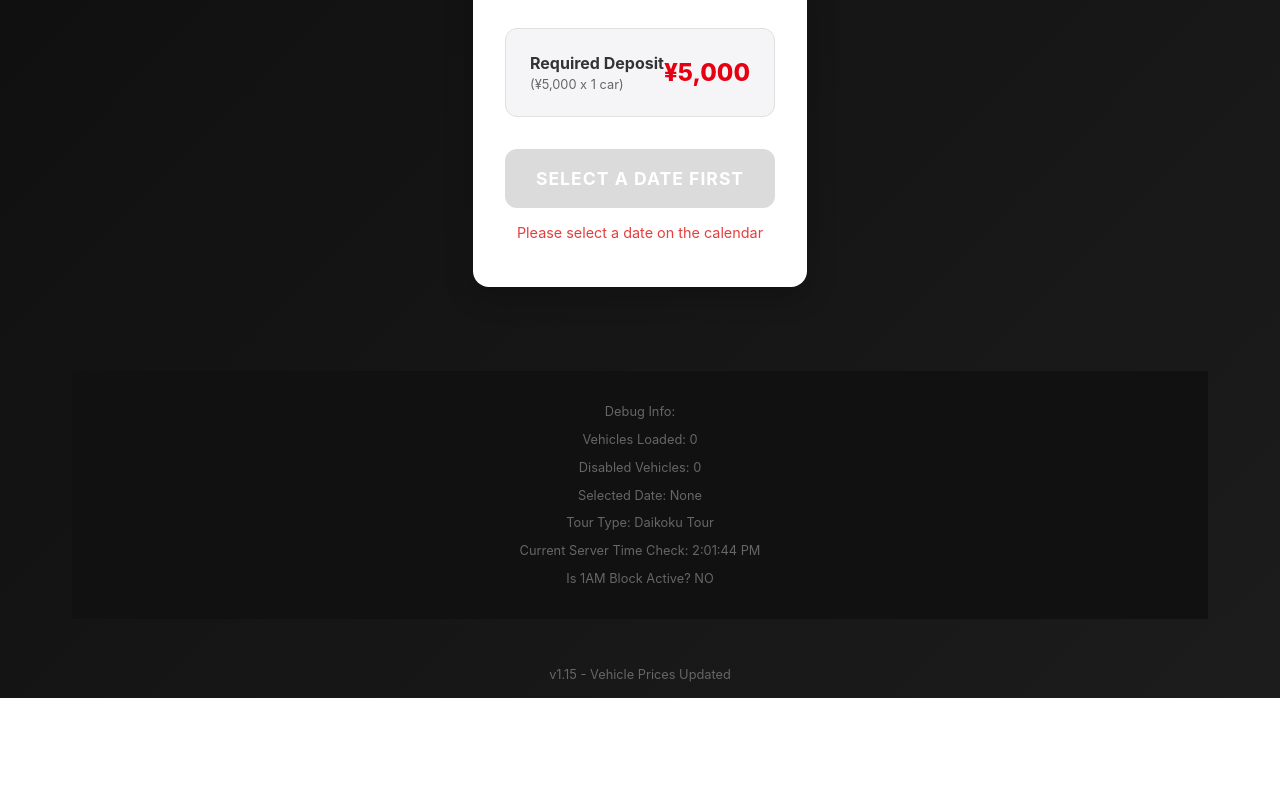
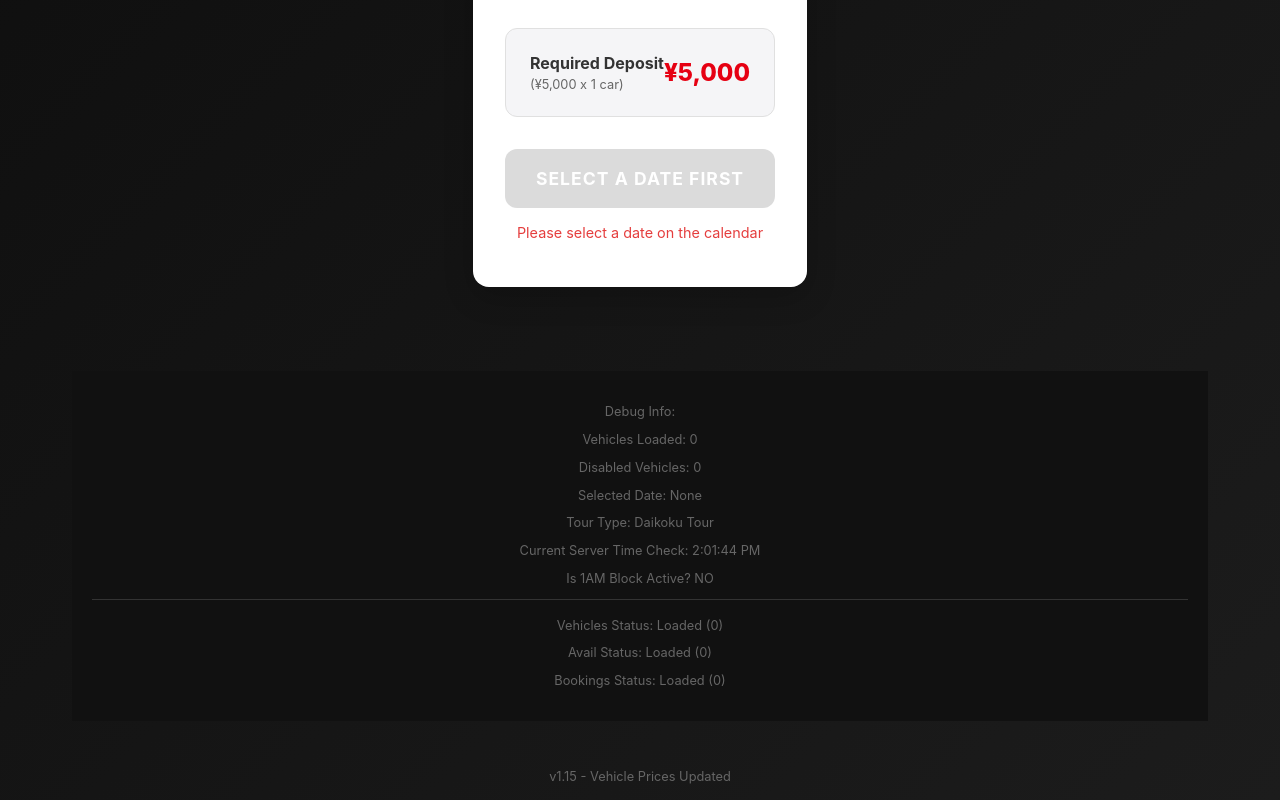
Before and after one commit to kazuosomeya-wq/daikoku, a React (Vite) app: page / in a window 1280 px wide. Shown: the part 2688-3488 px from the top of the page. Before the commit the page ends 3386 px from the top, so only its background shows below. Built offline with nearby package versions, Linux system fonts and the light colour scheme; no server answers; the database is empty.

Commit message:
chore: granular firestore logging

```diff
--- a/src/pages/Home.jsx
+++ b/src/pages/Home.jsx
@@ -60,15 +60,21 @@ function Home() {
     const [bookings, setBookings] = useState([]);
 
     // Fetch vehicle availability, bookings AND vehicles list
+    const [status, setStatus] = useState({ vehicles: 'init', bookings: 'init', avail: 'init' });
+
+    // Fetch vehicle availability, bookings AND vehicles list
     React.useEffect(() => {
         // Availability
         const unsubscribeAvailability = onSnapshot(collection(db, "vehicle_availability"), (snapshot) => {
             const data = {};
             snapshot.forEach((doc) => {
-                // Store the full availability object { daikokuDates: [], umihotaruDates: [] }
                 data[doc.id] = doc.data();
             });
             setVehicleAvailability(data);
+            setStatus(prev => ({ ...prev, avail: `Loaded (${Object.keys(data).length})` }));
+        }, (err) => {
+            console.error(err);
+            setStatus(prev => ({ ...prev, avail: `Error: ${err.message}` }));
         });
 
         // Vehicles List
@@ -80,14 +86,15 @@ function Home() {
             });
             setVehicles(vehicleData);
             setIsVehiclesLoading(false);
+            setStatus(prev => ({ ...prev, vehicles: `Loaded (${vehicleData.length})` }));
         }, (error) => {
             console.error("Error fetching vehicles:", error);
-            setIsVehiclesLoading(false); // Stop loading on error
-            alert("Network error: Failed to load vehicles. Please refresh.");
+            setIsVehiclesLoading(false);
+            setStatus(prev => ({ ...prev, vehicles: `Error: ${error.message}` }));
+            alert("Network error: Failed to load vehicles.");
         });
 
-        // Bookings (for collision detection)
-        // Optimization: In a real app we might only fetch future bookings or filter by date range
+        // Bookings
         const qBookings = query(collection(db, "bookings"));
         const unsubscribeBookings = onSnapshot(qBookings, (snapshot) => {
             const bookedData = [];
@@ -95,6 +102,10 @@ function Home() {
                 bookedData.push({ id: doc.id, ...doc.data() });
             });
             setBookings(bookedData);
+            setStatus(prev => ({ ...prev, bookings: `Loaded (${bookedData.length})` }));
+        }, (err) => {
+            console.error(err);
+            setStatus(prev => ({ ...prev, bookings: `Error: ${err.message}` }));
         });
 
         return () => {
@@ -467,6 +478,11 @@ function Home() {
                 <p>Tour Type: {tourType}</p>
                 <p>Current Server Time Check: {new Date().toLocaleTimeString()}</p>
                 <p>Is 1AM Block Active? {selectedDate && new Date().getDate() === selectedDate.getDate() && new Date().getHours() >= 1 ? 'YES' : 'NO'}</p>
+                <div style={{ marginTop: '10px', borderTop: '1px solid #333', paddingTop: '5px' }}>
+                    <p>Vehicles Status: {status.vehicles}</p>
+                    <p>Avail Status: {status.avail}</p>
+                    <p>Bookings Status: {status.bookings}</p>
+                </div>
             </div>
         </div>
     );
```
